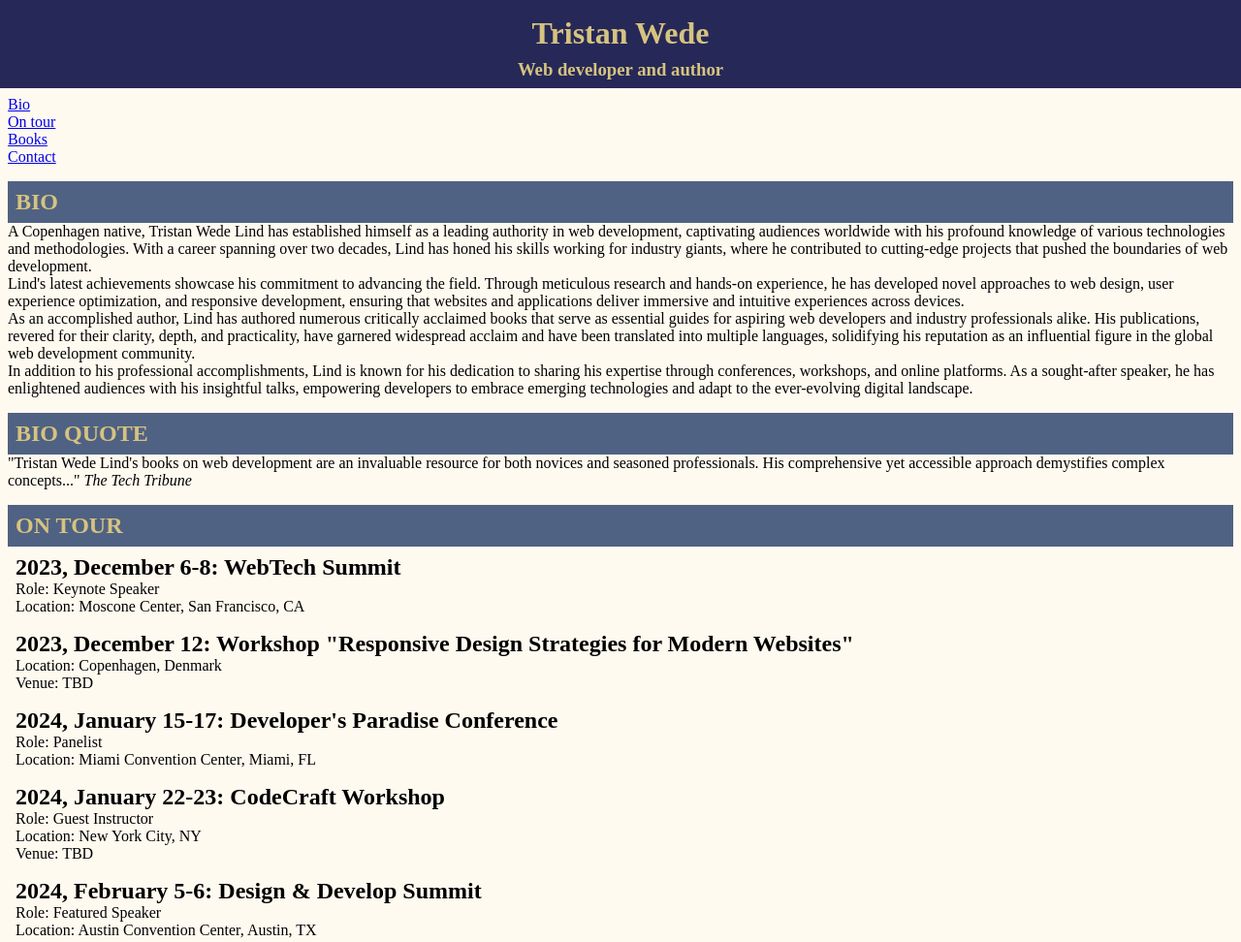
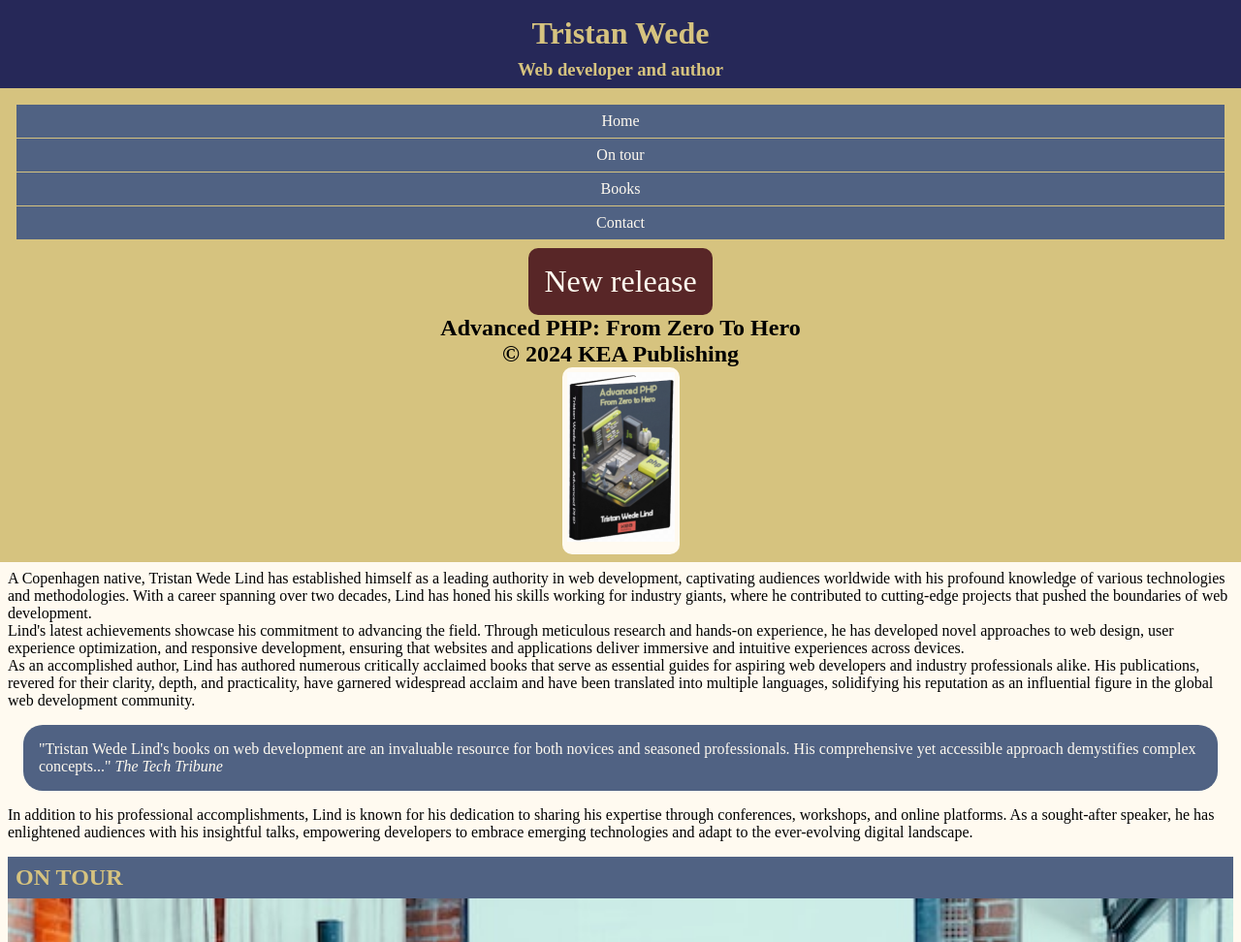
Before and after one commit to Toby-byte/Tristan-wede, a website: page index.html in a window 1280 px wide. Shown: the top 972 px of the page at 97% size. Drawn offline with Linux system fonts and the light colour scheme.

Commit message:
promo area v1 complete

```diff
--- a/index.html
+++ b/index.html
@@ -9,40 +9,45 @@
 </head>
 <body>
     <header>
-        <h1>Tristan Wede</h1>
+        <h1 id="home">Tristan Wede</h1>
         <h3>Web developer and author</h3>
       </header>
-      <nav>
+      <section class="navigation-promo-area">
+        <nav class="navigation-bar">
             <ul>
-              <li><a href="#bio">Bio</a></li>
+                <li><a href="#home">Home</a></li>
                 <li><a href="#on_tour">On tour</a></li>
                 <li><a href="#books">Books</a></li>
                 <li><a href="#contact">Contact</a></li>
             </ul>
         </nav>
+        <div>New release</div>
+        <h2>Advanced PHP: From Zero To Hero</h2>
+        <h2>© 2024 KEA Publishing</h2>
+        <div class="book-bg">
+          <img src="tristan wede assets\img\book_php_preview.png" alt="">
+        </div>
+      </section>
 
 
     <section>
-        <h1 id="bio">BIO</h1>
         <p>A Copenhagen native, Tristan Wede Lind has established himself as a leading authority in web development, captivating audiences worldwide with his profound knowledge of various technologies and methodologies. With a career spanning over two decades, Lind has honed his skills working for industry giants, where he contributed to cutting-edge projects that pushed the boundaries of web development.</p>
 
         <p>Lind's latest achievements showcase his commitment to advancing the field. Through meticulous research and hands-on experience, he has developed novel approaches to web design, user experience optimization, and responsive development, ensuring that websites and applications deliver immersive and intuitive experiences across devices.</p>
 
         <p>As an accomplished author, Lind has authored numerous critically acclaimed books that serve as essential guides for aspiring web developers and industry professionals alike. His publications, revered for their clarity, depth, and practicality, have garnered widespread acclaim and have been translated into multiple languages, solidifying his reputation as an influential figure in the global web development community.</p>
 
+        <blockquote>
+          "Tristan Wede Lind's books on web development are an invaluable resource for both novices and seasoned professionals. His comprehensive yet accessible approach demystifies complex concepts..."
+          <cite>The Tech Tribune</cite>
+        </blockquote>
+
         <p>In addition to his professional accomplishments, Lind is known for his dedication to sharing his expertise through conferences, workshops, and online platforms. As a sought-after speaker, he has enlightened audiences with his insightful talks, empowering developers to embrace emerging technologies and adapt to the ever-evolving digital landscape.</p>
     </section>
 
     <section>
-    <h1>BIO QUOTE</h1>
-      <blockquote>
-        "Tristan Wede Lind's books on web development are an invaluable resource for both novices and seasoned professionals. His comprehensive yet accessible approach demystifies complex concepts..."
-        <cite>The Tech Tribune</cite>
-      </blockquote>
-    </section>
-
-    <section>
         <h1 id="on_tour">ON TOUR</h1>
+        <img id="tristan_640" src="tristan wede assets\img\tristan_640.jpg" alt="">
         <article>
             <h2>2023, December 6-8: WebTech Summit</h2>
             <p>Role: Keynote Speaker</p>
@@ -132,6 +137,7 @@
         <h1 id="books">BOOKS</h1>
         <article>
             <div>
+              <img src="tristan wede assets\img\book_php.png" alt="">
               <h2>Advanced PHP: From Zero to Hero</h2>
               <h3><time datetime="2023">2023</time></h3>
             </div>
@@ -140,6 +146,7 @@
 
         <article>
             <div>
+                <img src="tristan wede assets\img\book_css.png" alt="">
                 <h2>CSS for Developers: A Visual Journey</h2>
                 <h3><time datetime="2022">2022</time></h3>
             </div>
@@ -148,6 +155,7 @@
 
         <article>
             <div>
+              <img src="tristan wede assets\img\book_js.png" alt="">
               <h2>Advanced JavaScript: Frameworkless</h2>
               <h3><time datetime="2021">2021</time></h3>
             </div>
@@ -156,6 +164,7 @@
 
         <article>
             <div>
+              <img src="tristan wede assets\img\book_programming.png" alt="">
               <h2>Basic Programming: Algorithms and Beyond</h2>
               <h3><time datetime="2017">2017</time></h3>
             </div>
@@ -164,6 +173,7 @@
 
         <article>
             <div>
+              <img src="tristan wede assets\img\book_js_basic.png" alt="">
               <h2>Basic JavaScript: Tweaking the Web</h2>
               <h3><time datetime="2017">2017</time></h3>
             </div>
@@ -172,6 +182,7 @@
 
         <article>
             <div>
+              <img src="tristan wede assets\img\book_front_end.png" alt="">
               <h2>Front-End Web Development: A Nice Introduction</h2>
               <h3><time datetime="2016">2016</time></h3>
             </div>
--- a/style.css
+++ b/style.css
@@ -15,8 +15,30 @@ header {
     text-align: center;
 }
 
-header ul {
+section nav ul {
     list-style-type: none;
+}
+
+section.navigation-promo-area {
+    background-color: var(--h1-color);
+    display: flex;
+    flex-direction: column;
+    align-items: center;
+}
+
+
+section.navigation-promo-area div {
+    background-color: var(--button-color);
+    color: var(--body-bg-color);
+    width: fit-content;
+    padding: 1rem;
+    border-radius: 10px;
+    font-size: 2rem;
+}
+
+section.navigation-promo-area div.book-bg {
+    padding: 5px;
+    background-color: var(--body-bg-color);
 }
 
 footer {
@@ -79,6 +101,22 @@ footer ul {
         color: var(--h1-color);
     }
 
+    nav.navigation-bar {
+        text-align: center;
+    }
+
+    nav ul li {
+        background-color: var(--h1-bg-color);
+        padding: 0.5rem;
+        margin: 1px 1px;
+    }
+
+    nav ul li a {
+        text-decoration: none;
+        color: var(--body-bg-color);
+    }
+
+
     body {
         background-color: var(--body-bg-color);
     }
@@ -87,6 +125,18 @@ footer ul {
         background-color: var(--h1-bg-color);
         color: var(--h1-color);
         padding: 0.5rem;
+    }
+
+    section blockquote {
+        background-color: var(--h1-bg-color);
+        color: var(--body-bg-color);
+        padding: 1rem;
+        margin: 1rem 1rem;
+        border-radius: 20px;
+    }
+
+    #tristan_640 {
+        width: 100%;
     }
 
     .contact-section {
--- a/variables.css
+++ b/variables.css
@@ -4,4 +4,5 @@
     --h1-color: #D6C37F;
     --h1-bg-color: #506283;
     --body-bg-color: #FFFAF0;
+    --button-color: #582627;
   }
```
Lines whose indentation alone changed are shown as unchanged.
